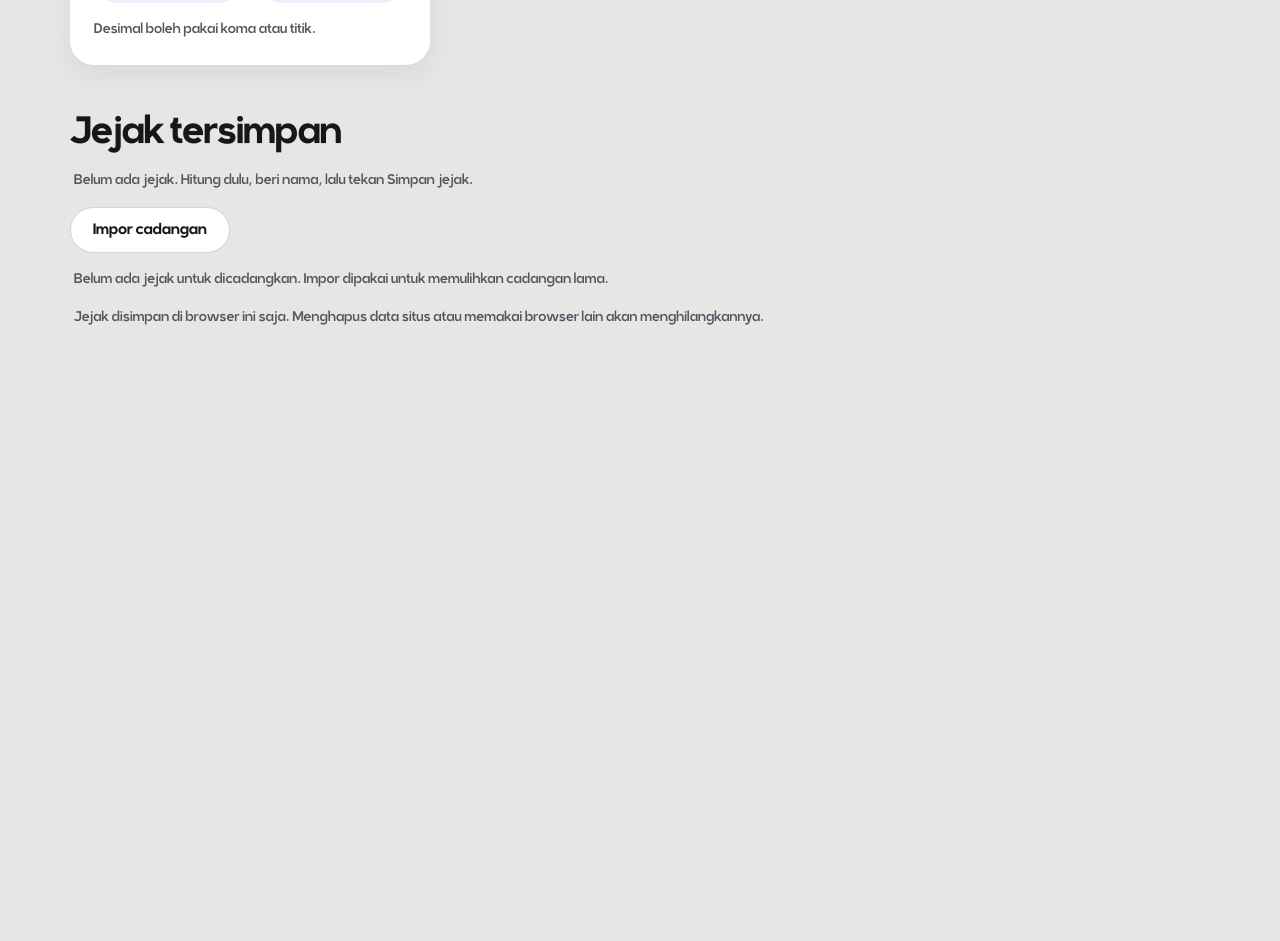
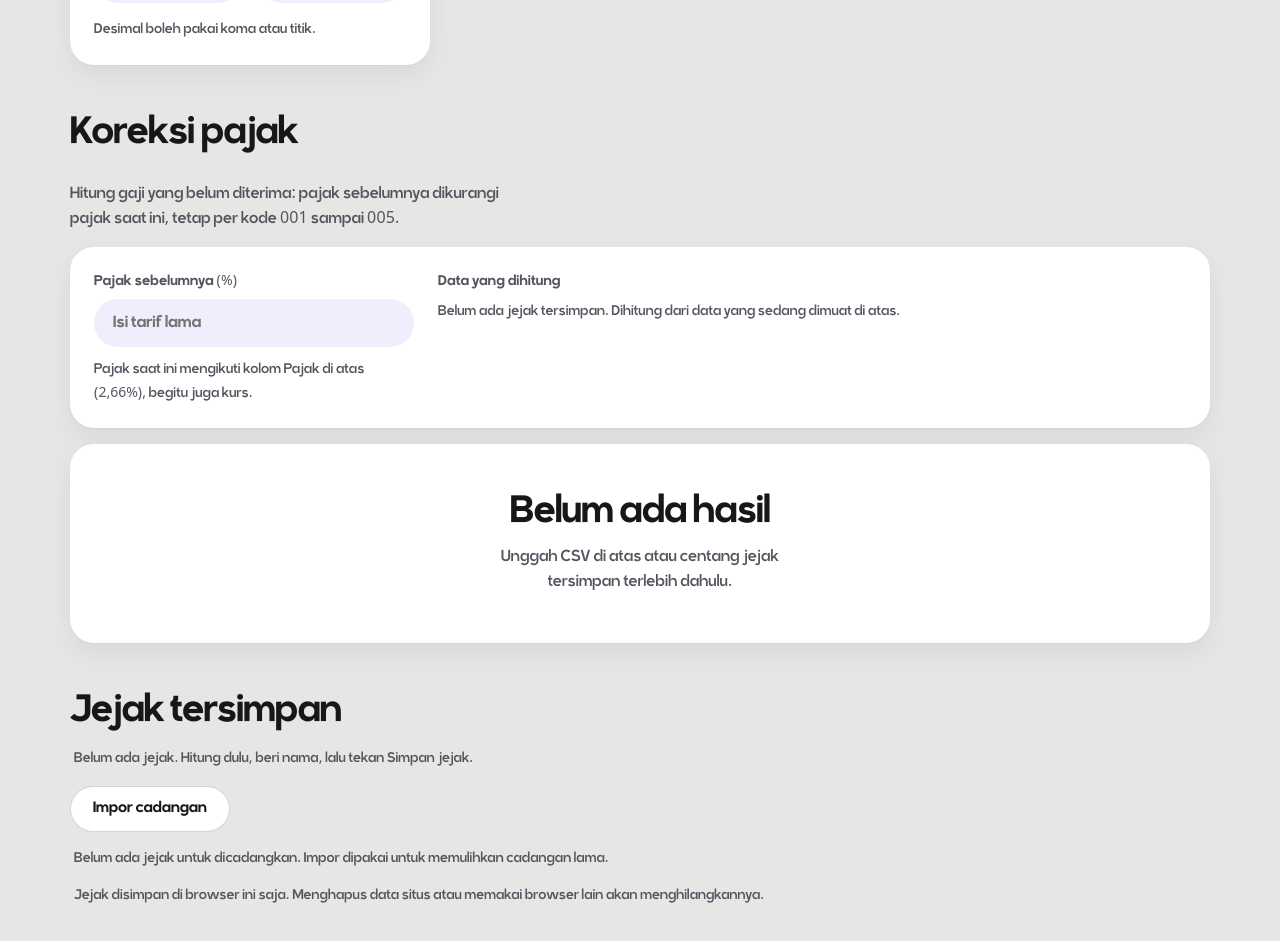
Before and after one commit to ivalramzi/earning.summary, a Next.js app: page / in a window 1280 px wide. Shown: the part 707-1648 px from the top of the page. Before the commit the page ends 1084 px from the top, so only its background shows below. Built offline with nearby package versions, Linux system fonts and the light colour scheme; a web font is replaced by a local one.

Commit message:
Upload via Depup

```diff
--- a/app/globals.css
+++ b/app/globals.css
@@ -205,3 +205,19 @@ tfoot td{font-weight:500;font-size:17px;background:var(--lav);color:#17171a;bord
   .saved-body .scroll tbody tr{box-shadow:none}
 }
 @media (prefers-color-scheme:dark) and (max-width:720px){.scroll tfoot td::before{color:var(--ink)}}
+
+/* Koreksi pajak */
+.correction{margin-top:var(--s6);display:flex;flex-direction:column;gap:var(--s3)}
+.corr-setup{display:grid;gap:var(--s4);background:var(--card);border-radius:24px;padding:var(--s4);box-shadow:var(--shadow)}
+@media (min-width:900px){.corr-setup{grid-template-columns:320px minmax(0,1fr)}}
+.corr-inputs{display:flex;flex-direction:column;gap:var(--s2)}
+.corr-inputs label{display:flex;flex-direction:column;gap:6px;font-size:14px;font-weight:500;color:var(--muted)}
+.corr-setup .hint{margin:0}
+.picker{border:0;padding:0;margin:0;min-width:0;display:flex;flex-direction:column;gap:var(--s2)}
+.picker legend{font-size:14px;font-weight:500;color:var(--muted);padding:0;margin-bottom:var(--s1)}
+.checks{display:flex;flex-wrap:wrap;gap:var(--s1)}
+.check{display:inline-flex;align-items:center;gap:var(--s1);min-height:44px;padding:0 var(--s3);border-radius:999px;background:var(--field);cursor:pointer;font-size:15px}
+.check input{width:18px;height:18px;accent-color:var(--ink)}
+.check:has(input:checked){background:var(--lav)}
+.hero-note{margin:var(--s3) 0 0;font-size:14px;font-weight:500}
+@media (max-width:720px){.corr-setup{padding:var(--s3)}}
--- a/app/page.js
+++ b/app/page.js
@@ -3,6 +3,7 @@
 import { useEffect, useMemo, useRef, useState } from "react";
 import {
   groupEarnings, computeSummary, fmtUsd, fmtIdr, fmtPct, parseNum, recordTime,
+  fmtUsdS, fmtIdrS, mergeGroups, computeCorrection,
 } from "../lib/summary";
 import {
   loadRecords, saveRecord, deleteRecord, recordExists,
@@ -98,6 +99,44 @@ function SummaryTable({ summary }) {
             <td role="cell" data-label="Pajak"><N>{fmtUsd(total.tax)}</N></td>
             <td role="cell" data-label="Setelah pajak"><N>{fmtUsd(total.net)}</N></td>
             <td role="cell" data-label="Setelah pajak (Rp)" className="key"><N>{fmtIdr(total.netIdr)}</N></td>
+          </tr>
+        </tfoot>
+      </table>
+    </div>
+  );
+}
+
+function CorrTable({ correction }) {
+  const { rows, total } = correction;
+  const heads = ["Kelompok", "Sebelum pajak", "Pajak sebelumnya", "Pajak saat ini", "Belum diterima", "Belum diterima (Rp)"];
+  const cells = (r) => [
+    [heads[1], fmtUsd(r.gross)], [heads[2], fmtUsd(r.taxOld)], [heads[3], fmtUsd(r.taxNew)],
+    [heads[4], fmtUsdS(r.diff)], [heads[5], fmtIdrS(r.diffIdr)],
+  ];
+  const body = (r, label) =>
+    cells(r).map(([h, v], i) => (
+      <td key={h} role="cell" data-label={h} className={i === 4 ? "key" : undefined}><N>{v}</N></td>
+    ));
+  return (
+    <div className="scroll">
+      <table role="table">
+        <thead role="rowgroup">
+          <tr role="row">{heads.map((h) => <th key={h} role="columnheader" scope="col">{h}</th>)}</tr>
+        </thead>
+        <tbody role="rowgroup">
+          {rows.map((r) => (
+            <tr key={r.key} role="row">
+              <td role="cell" data-label="Kelompok">
+                {r.key === "Lainnya" ? "Lainnya" : <><span className="pfx">Kode </span><N>{r.key}</N></>}
+              </td>
+              {body(r)}
+            </tr>
+          ))}
+        </tbody>
+        <tfoot role="rowgroup">
+          <tr role="row">
+            <td role="cell" data-label="Kelompok">Total</td>
+            {body(total)}
           </tr>
         </tfoot>
       </table>
@@ -269,6 +308,8 @@ export default function Page() {
   const [error, setError] = useState("");
   const [kurs, setKurs] = useState("17494,13946");
   const [pajak, setPajak] = useState("2,66");
+  const [pajakLama, setPajakLama] = useState("");
+  const [picked, setPicked] = useState([]);
   const [over, setOver] = useState(false);
   const [saveName, setSaveName] = useState("");
   const [nameErr, setNameErr] = useState("");
@@ -283,6 +324,7 @@ export default function Page() {
     setSaveName(defaultName());
     const st = loadSettings();
     if (st && st.kurs > 0 && st.pajak >= 0) { setKurs(toInput(st.kurs)); setPajak(toInput(st.pajak)); }
+    if (st?.pajakLama) setPajakLama(st.pajakLama);
   }, []);
 
   const kursNum = parseNum(kurs);
@@ -290,12 +332,29 @@ export default function Page() {
   const inputsOk = kursNum > 0 && !Number.isNaN(pajakNum) && pajakNum >= 0;
 
   useEffect(() => {
-    if (inputsOk) saveSettings({ kurs: kursNum, pajak: pajakNum });
-  }, [inputsOk, kursNum, pajakNum]);
+    if (inputsOk) saveSettings({ kurs: kursNum, pajak: pajakNum, pajakLama });
+  }, [inputsOk, kursNum, pajakNum, pajakLama]);
 
   const summary = useMemo(
     () => (parsed && inputsOk ? computeSummary(parsed, kursNum, pajakNum) : null),
     [parsed, inputsOk, kursNum, pajakNum]
+  );
+
+  const pajakLamaNum = parseNum(pajakLama);
+  const sortedRecords = useMemo(
+    () => [...records].sort((a, b) => recordTime(a.name, a.savedAt) - recordTime(b.name, b.savedAt)),
+    [records]
+  );
+  const corrSource = useMemo(() => {
+    const chosen = sortedRecords.filter((r) => picked.includes(r.id));
+    if (chosen.length) return { groups: mergeGroups(chosen.map((r) => r.groups)), label: `${chosen.length} jejak digabung` };
+    if (parsed) return { groups: parsed.groups, label: fileName || "Data yang sedang dimuat" };
+    return null;
+  }, [sortedRecords, picked, parsed, fileName]);
+  const correction = useMemo(
+    () => (corrSource && inputsOk && pajakLamaNum >= 0
+      ? computeCorrection(corrSource.groups, kursNum, pajakLamaNum, pajakNum) : null),
+    [corrSource, inputsOk, kursNum, pajakLamaNum, pajakNum]
   );
 
   function showToast(msg) {
@@ -402,6 +461,7 @@ export default function Page() {
         <a className="brand" href="#hitung"><Logo /> Ringkasan</a>
         <nav aria-label="Bagian halaman">
           <a className="pill" href="#hitung">Hitung</a>
+          <a className="pill" href="#koreksi">Koreksi</a>
           <a className="pill" href="#jejak">Jejak</a>
         </nav>
       </header>
@@ -493,6 +553,83 @@ export default function Page() {
         </div>
       </div>
 
+      <section className="correction" id="koreksi">
+        <h2>Koreksi pajak</h2>
+        <p className="sub">
+          Hitung gaji yang belum diterima: pajak sebelumnya dikurangi pajak saat ini, tetap per kode 001 sampai 005.
+        </p>
+        <div className="corr-setup">
+          <div className="corr-inputs">
+            <label>
+              Pajak sebelumnya (%)
+              <input className="num" type="text" inputMode="decimal" value={pajakLama} placeholder="Isi tarif lama"
+                aria-invalid={pajakLama !== "" && !(pajakLamaNum >= 0)} onChange={(e) => setPajakLama(e.target.value)} />
+            </label>
+            <p className="hint">
+              Pajak saat ini mengikuti kolom Pajak di atas ({Number.isNaN(pajakNum) ? "-" : <N>{fmtPct(pajakNum)}%</N>}), begitu juga kurs.
+            </p>
+          </div>
+          <fieldset className="picker">
+            <legend>Data yang dihitung</legend>
+            {sortedRecords.length ? (
+              <>
+                <p className="hint">
+                  Centang jejak bulanan untuk digabung, misalnya Juli 2025 sampai Februari 2026.
+                  Tanpa centang, dipakai data yang sedang dimuat di atas.
+                </p>
+                <div className="checks">
+                  {sortedRecords.map((r) => (
+                    <label key={r.id} className="check">
+                      <input type="checkbox" checked={picked.includes(r.id)}
+                        onChange={() => setPicked((p) => (p.includes(r.id) ? p.filter((x) => x !== r.id) : [...p, r.id]))} />
+                      <span>{r.name}</span>
+                    </label>
+                  ))}
+                </div>
+                <div className="actions">
+                  <button type="button" className="btn" onClick={() => setPicked(sortedRecords.map((r) => r.id))}>Pilih semua</button>
+                  <button type="button" className="btn" onClick={() => setPicked([])}>Kosongkan</button>
+                </div>
+              </>
+            ) : (
+              <p className="hint">Belum ada jejak tersimpan. Dihitung dari data yang sedang dimuat di atas.</p>
+            )}
+          </fieldset>
+        </div>
+
+        {correction ? (
+          <>
+            <div className="hero">
+              <small>Gaji yang belum diterima (pajak sebelumnya − pajak saat ini)</small>
+              <div className="big num">{fmtIdrS(correction.total.diffIdr)}</div>
+              <dl className="stats">
+                <div><dt>Dalam USD</dt><dd><N>{fmtUsdS(correction.total.diff)}</N></dd></div>
+                <div><dt>Pendapatan sebelum pajak</dt><dd><N>{fmtUsd(correction.total.gross)}</N></dd></div>
+                <div><dt>Sumber data</dt><dd>{corrSource.label}</dd></div>
+              </dl>
+              {correction.total.diff < 0 && (
+                <p className="hero-note">Pajak sebelumnya lebih kecil dari pajak saat ini, jadi hasilnya negatif.</p>
+              )}
+            </div>
+            <CorrTable correction={correction} />
+            <p className="note">
+              Ini perkiraan: pajak sebelumnya dihitung dari seluruh pendapatan di data. Jika tarif lama hanya berlaku untuk
+              sebagian penjualan (misalnya pembeli tertentu), hasilnya bisa lebih besar dari kenyataan. Bandingkan dengan
+              angka resmi di dasbor penulis.
+            </p>
+          </>
+        ) : (
+          <div className="empty">
+            <h2>Belum ada hasil</h2>
+            <p>
+              {!corrSource
+                ? "Unggah CSV di atas atau centang jejak tersimpan terlebih dahulu."
+                : "Isi pajak sebelumnya, dan pastikan kurs serta pajak saat ini sudah benar."}
+            </p>
+          </div>
+        )}
+      </section>
+
       <section className="history" id="jejak">
         <h2>Jejak tersimpan</h2>
         <Compare records={records} />
```
Also changed, not shown: lib/summary.js, 1 other file (tests, documents, lock files or other folders).
